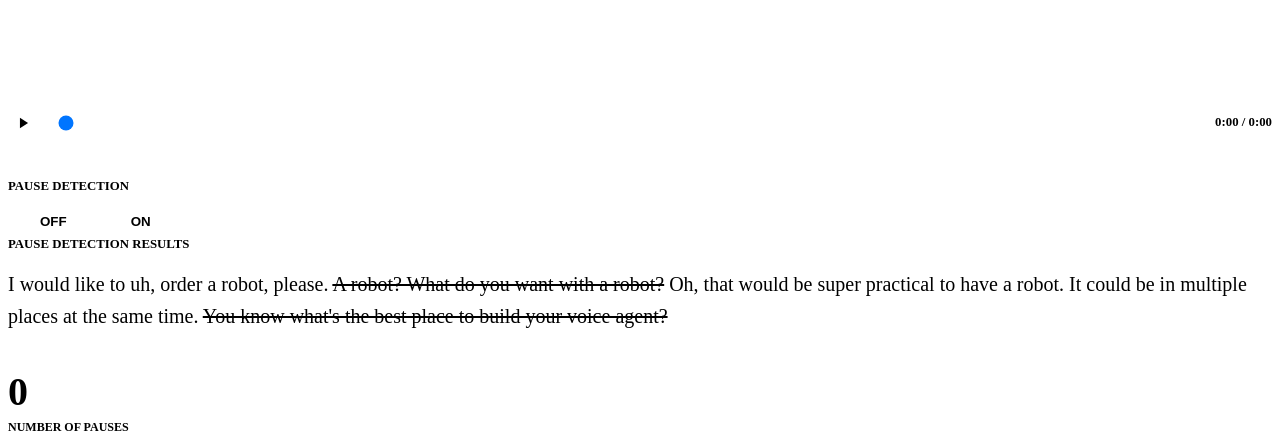
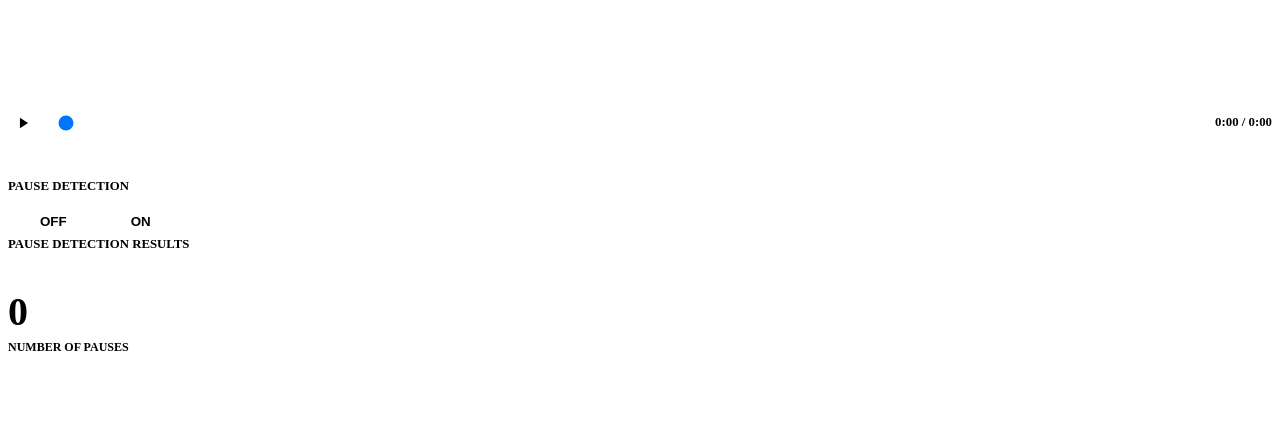
Before and after one commit to nameermohammedkhan-art/ePICS, a website built with Vite: page index.html in a window 1280 px wide. Shown: the part 403-846 px from the top of the page. After the commit the page ends 800 px from the top, so only its background shows below. Built offline with nearby package versions, Linux system fonts and the light colour scheme.

Commit message:
Clear initial hardcoded placeholder and fix startup hang

```diff
--- a/app.js
+++ b/app.js
@@ -215,9 +215,6 @@ class App {
 
   async loadDemoAudio(type = 'robot') {
     const ctx = this.engine.getAudioContext();
-    if (ctx.state === 'suspended') {
-      await ctx.resume();
-    }
     const sampleRate = ctx.sampleRate;
 
     let totalDurationSec = 3.5;
--- a/index.html
+++ b/index.html
@@ -95,10 +95,6 @@
             <div>
               <div style="color: var(--text-muted); font-size: 0.8rem; margin-bottom: 16px; font-weight: 600; text-transform: uppercase;">Pause Detection Results</div>
               <div id="transcript-box" style="font-size: 1.25rem; line-height: 1.6; color: var(--text-main); font-family: var(--font-sans); font-weight: 500;">
-                I would like to uh, order a robot, please.
-                <span class="noise-text" style="color: var(--text-muted); text-decoration: line-through; transition: opacity 0.3s ease;">A robot? What do you want with a robot?</span>
-                Oh, that would be super practical to have a robot. It could be in multiple places at the same time.
-                <span class="noise-text" style="color: var(--text-muted); text-decoration: line-through; transition: opacity 0.3s ease;">You know what's the best place to build your voice agent?</span>
               </div>
             </div>
 
```
